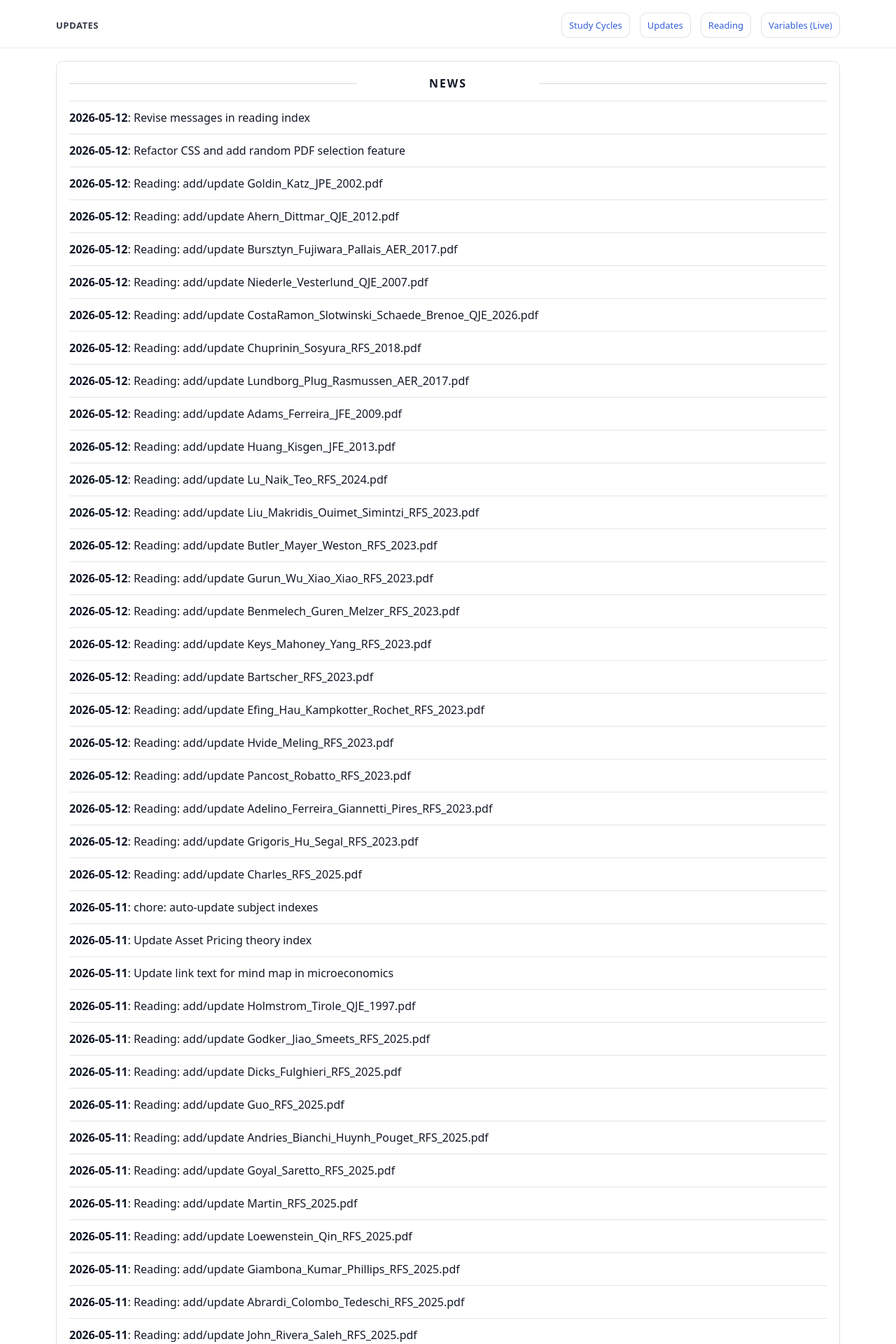
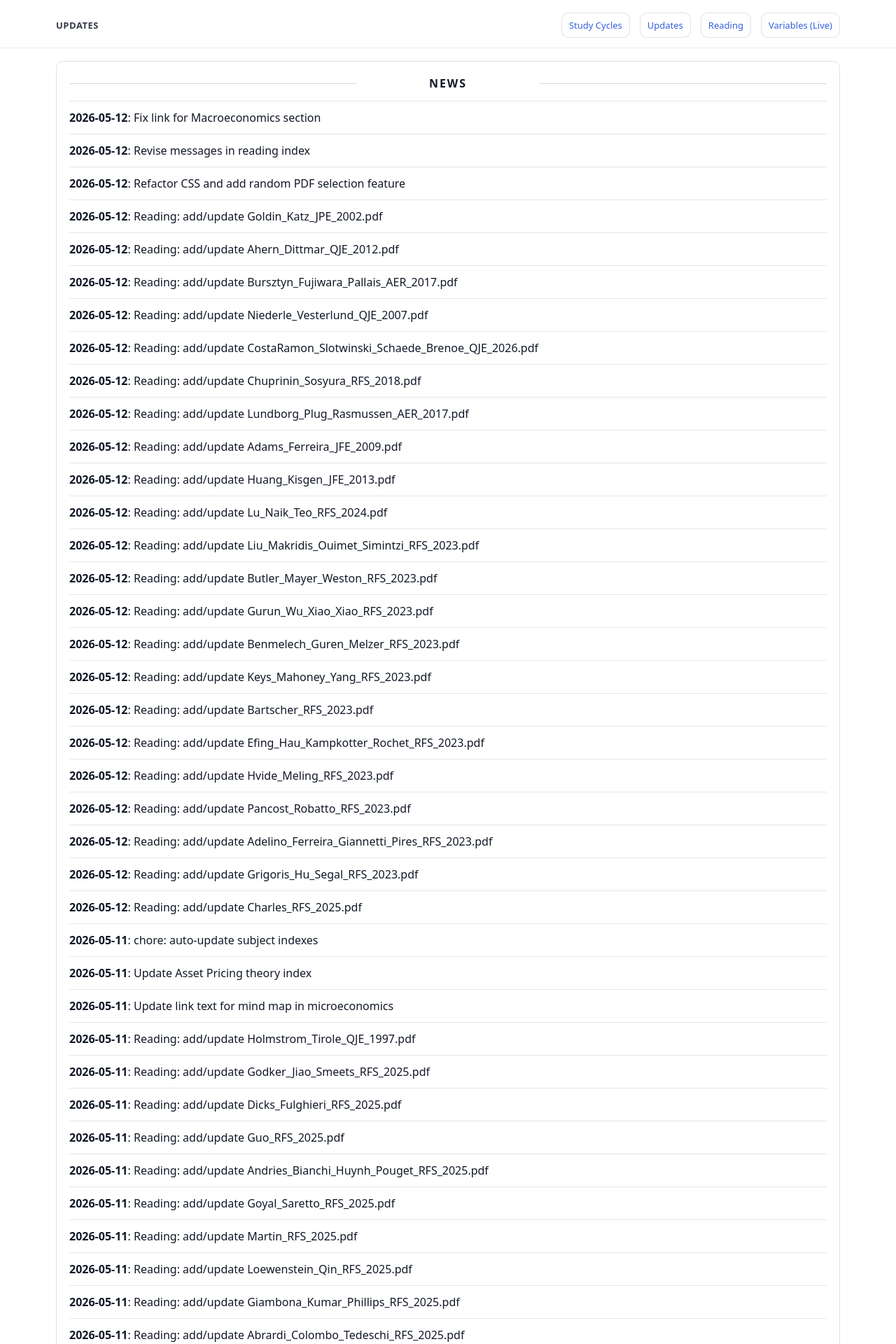
Before and after one commit to yaxinzn/study-archive, a Jekyll site: the page built from updates/index.md, in a window 1280 px wide. Shown: the top 1920 px of the page at 70% size. Built offline with Jekyll 4.4.1, drawn with Linux system fonts in a browser that asks for light colours; some of the changed text lies outside the part shown.

Commit message:
chore: update NEWS feed

```diff
--- a/_data/news.yml
+++ b/_data/news.yml
@@ -1,4 +1,7 @@
 # Auto-generated update history (sorted newest -> oldest). Do not edit manually.
+- ts: "1778586610"
+  date: "2026-05-12"
+  title: "Fix link for Macroeconomics section"
 - ts: "1778586311"
   date: "2026-05-12"
   title: "Revise messages in reading index"
```
